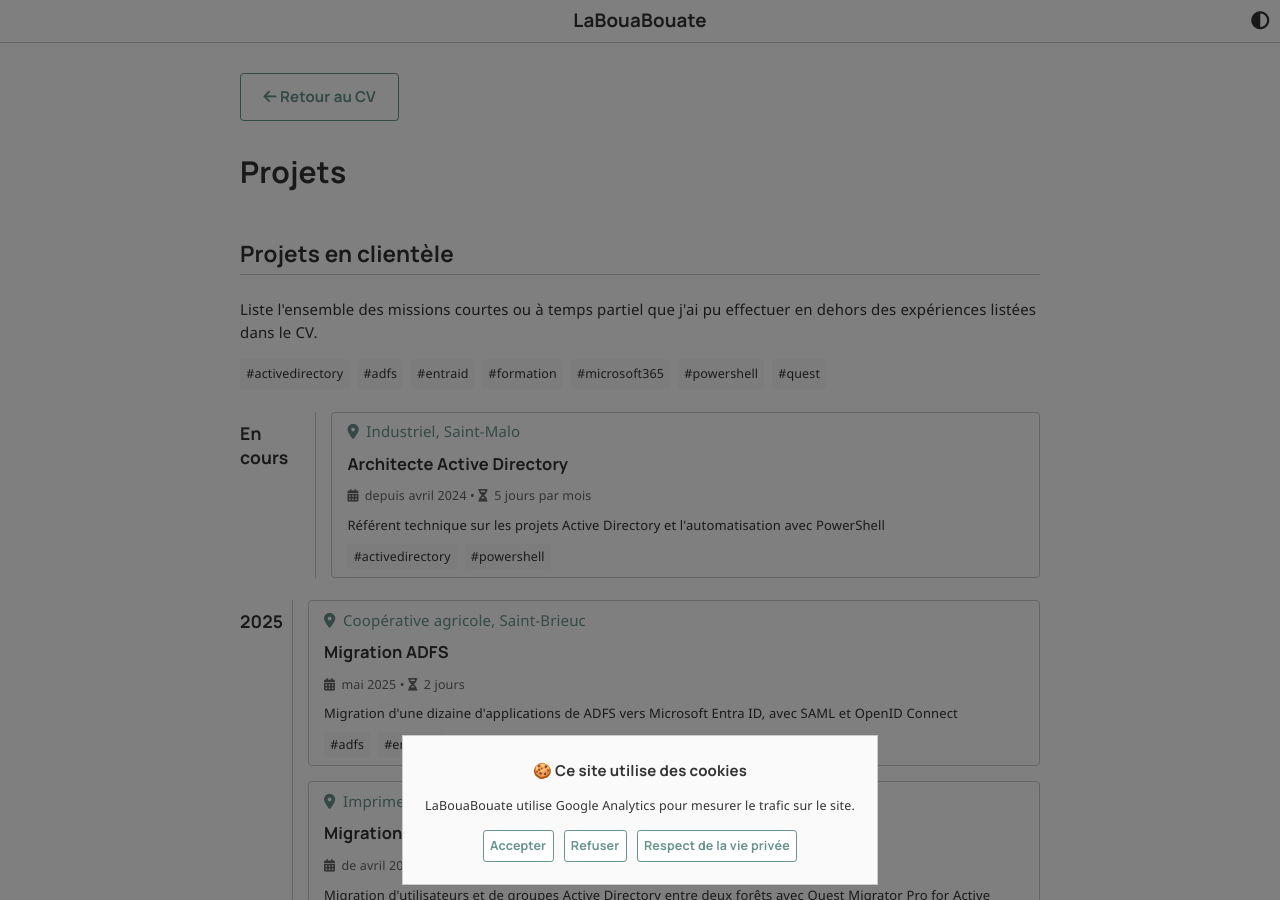
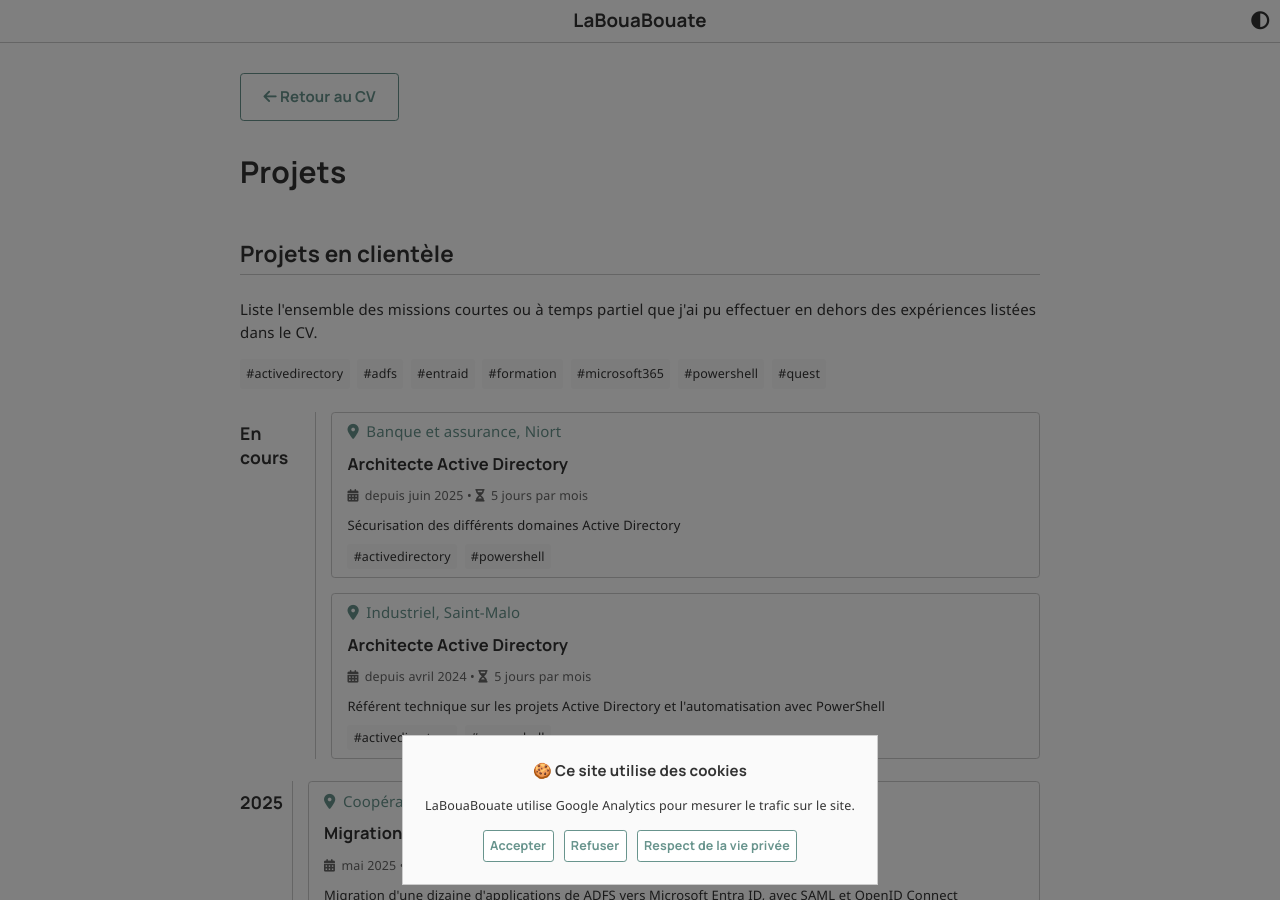
Before and after one commit to leobouard/leobouard.github.io, a Jekyll site: the page built from _pages/projects.html, in a window 1280 px wide and 900 px high. Built offline with Jekyll 4.4.1, drawn with Linux system fonts in a browser that asks for light colours; nearby versions of some CDN libraries; some web fonts are replaced.

Commit message:
Update projects.json

```diff
--- a/_data/projects.json
+++ b/_data/projects.json
@@ -2,6 +2,14 @@
     {
         "year": "En cours",
         "projects": [
+            {
+                "customer": "Banque et assurance, Niort",
+                "title": "Architecte Active Directory",
+                "period": "depuis juin 2025",
+                "duration": "5 jours par mois",
+                "description": "Sécurisation des différents domaines Active Directory",
+                "tags": ["activedirectory", "powershell"]
+            },
             {
                 "customer": "Industriel, Saint-Malo",
                 "title": "Architecte Active Directory",
```
